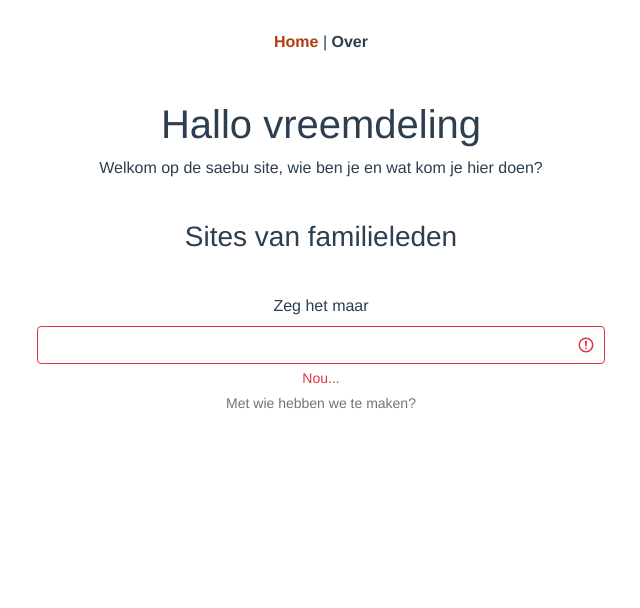
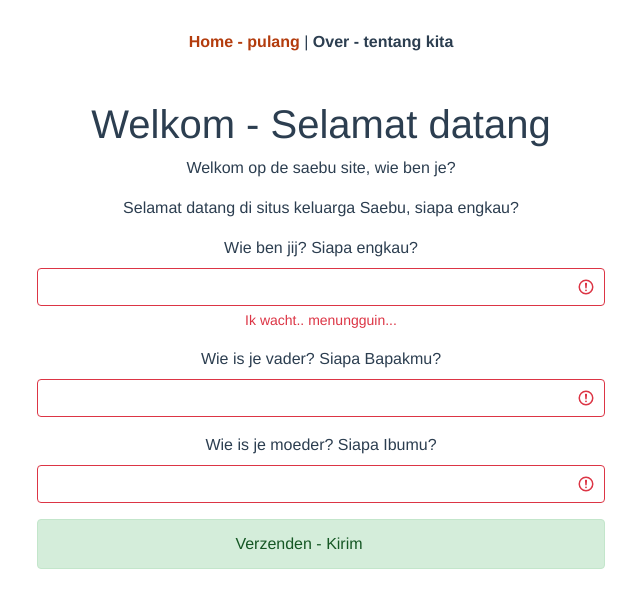
Before and after one commit to ictacademiekw1c/saebu-vue, a Vue app in the folder saebu-app/: page /#/ in a window 1280 px wide. Shown: the top 608 px of the page, without its empty margins (319-959 px from the left). Built offline with nearby package versions, Linux system fonts and the light colour scheme.

Commit message:
Saebu site eerste stappen en vue-meta toegevoegd om meta info aan iedere pgina te kunnen toevoegen

```diff
--- a/saebu-app/package.json
+++ b/saebu-app/package.json
@@ -11,6 +11,7 @@
     "bootstrap-vue": "^2.0.0-rc.11",
     "jquery": "^3.3.1",
     "vue": "^2.5.21",
+    "vue-meta": "^2.2.1",
     "vue-router": "^3.0.1",
     "vuex": "^3.0.1"
   },
--- a/saebu-app/src/App.vue
+++ b/saebu-app/src/App.vue
@@ -1,12 +1,29 @@
 <template>
   <div id="app">
     <div id="nav">
-      <router-link to="/">Home</router-link> |
-      <router-link to="/about">Over</router-link>
+      <router-link to="/">Home - pulang</router-link> |
+      <router-link to="/about">Over - tentang kita</router-link>
     </div>
     <router-view/>
   </div>
 </template>
+
+<script>
+  export default {
+    name: 'App',
+    metaInfo: {
+      // if no subcomponents specify a metaInfo.title, this title will be used
+      title: 'Familie Saebu webApp',
+      // all titles will be injected into this template
+      titleTemplate: '%s | Liefde, warmte en geborgenheid.',
+       meta: [{
+        vmid: 'description',
+        name: 'description',
+        content: 'De site van de familie Saebu, Situs keluarga Saebu di Belanda, Indonesia dan seluruh dunia. Hoe ziet de stamboom eruit, Wie zijn mijn voorouders.'
+        }]
+    }
+  }
+</script>
 
 <style>
 #app {
--- a/saebu-app/src/components/Saebu.vue
+++ b/saebu-app/src/components/Saebu.vue
@@ -2,12 +2,12 @@
   <div class="hello">
     <h1>{{ msg }}</h1>
     <p>
-      Welkom op de saebu site, wie ben je en wat kom je hier doen?
+      Welkom op de saebu site, wie ben je?
     </p>
-    <h3>Sites van familieleden</h3>
-    <ul>
-      <li></li>
-    </ul>
+    <p>
+      Selamat datang di situs keluarga Saebu, siapa engkau?
+    </p>
+
   </div>
 </template>
 
--- a/saebu-app/src/router.js
+++ b/saebu-app/src/router.js
@@ -1,9 +1,17 @@
 import Vue from "vue";
 import Router from "vue-router";
 import Home from "./views/Home.vue";
+import VueMeta from 'vue-meta';
 
 
 Vue.use(Router);
+Vue.use(VueMeta, {
+  keyName: 'metaInfo',
+  attribute: 'data-vue-meta',
+  ssrAttribute: 'data-vue-meta-server-rendered',
+  tagIDKeyName: 'vmid',
+  refreshOnceOnNavigation: true
+});
 
 export default new Router({
   routes: [
--- a/saebu-app/src/views/About.vue
+++ b/saebu-app/src/views/About.vue
@@ -1,16 +1,14 @@
 <template>
   <div class="about">
     <h1>Saebu.nl</h1>
-    <div class="alert alert-success alert-dismissible fade show" role="alert">
-             Irritant?
-        <button type="button" class="close" data-dismiss="alert" aria-label="Close">
-          <span aria-hidden="true">&times;</span>
-        </button>
-    </div>
     <p>
       Dit is de saebu.nl site die is opgezet door Abu Saebu en toegankelijk is voor de gehele familie Saebu. <br>
-      Alle Saebu's in Nederland behoren tot 1 bloedverwantschap en 1 en dezelfde stamboom. Onze roots bevinden zich
-      in Makasar (Zuid-Sulawesi).
+      Alle Saebu's in Nederland/Indonesie of elders behoren tot 1 bloedverwantschap en 1 en dezelfde stamboom. Onze roots bevinden zich
+      in Makasar en in Sinjai (beiden Sul-Sel, Indonesia).
+      </p>
+    <p>
+      Yakni situs ini bernama saebu.nl yang dibikin oleh Abu Saebu dan bisa dimanfaatkan oleh semuah warga keluarga Saebu.
+      Asal kami di Makasar dan Sinjai (berdua di Sul-Sel, Indonesia).
       </p>
   </div>
 </template>
--- a/saebu-app/src/views/Home.vue
+++ b/saebu-app/src/views/Home.vue
@@ -1,18 +1,50 @@
 <template>
   <div class="home">
-    <Saebu msg="Hallo vreemdeling"/>
+  <Saebu msg="Welkom - Selamat datang"/>
+
   <div class="homefrm">
    <b-form-group
       id="fieldset1"
-      description="Met wie hebben we te maken?"
-      label="Zeg het maar"
-      label-for="input1"
+      description=""
+      label="Wie ben jij? Siapa engkau?"
+      label-for="name"
       :invalid-feedback="invalidFeedback"
       :valid-feedback="validFeedback"
       :state="state"
   >
-    <b-form-input id="input1" :state="state" v-model.trim="name"></b-form-input>
+  <b-form-input id="name" :state="state" v-model.trim="name"></b-form-input>
   </b-form-group>
+
+   <b-form-group
+      id="fieldset2"
+      description=""
+      label="Wie is je vader? Siapa Bapakmu?"
+      label-for="namefather"
+      :invalid-feedback="invalidFeedbackF"
+      :valid-feedback="validFeedbackF"
+      :state="stateF"
+  >
+
+  <b-form-input id="namemother" :state="state" v-model.trim="namemother"></b-form-input>
+  </b-form-group>
+     <b-form-group
+      id="fieldset3"
+      description=""
+      label="Wie is je moeder? Siapa Ibumu?"
+      label-for="nameMother"
+      :invalid-feedback="invalidFeedbackM"
+      :valid-feedback="validFeedbackM"
+      :state="stateM"
+  >
+    <b-form-input id="namemother" :state="state" v-model.trim="namemother"></b-form-input>
+  </b-form-group>
+
+     <div class="alert alert-success alert-dismissible fade show" role="alert">
+        Verzenden - Kirim
+        <button type="button" class="close" data-dismiss="alert" aria-label="Close">
+        </button>
+    </div>
+
   </div>
 </div>
 </template>
@@ -28,19 +60,19 @@ export default {
   },
 computed: {
     state () {
-      return this.name.length >= 4 ? true : false
+      return this.name.length >= 3 ? true : false
     },
     invalidFeedback () {
-      if (this.name.length > 4) {
+      if (this.name.length > 3) {
         return ''
       } else if (this.name.length > 0) {
-        return 'Minimaal 4 karakters'
+        return 'Minimaal 3 karakters - 3 huruf mesti'
       } else {
-        return 'Nou...'
+        return 'Ik wacht.. menungguin...'
       }
     },
     validFeedback () {
-      return this.state === true ? 'Was dat nou zo moeilijk?' : ''
+      return this.state === true ? 'Was dat nou zo moeilijk? Apakah sulit?' : ''
     }
   },
   data () {
```
Also changed, not shown: 1 other file (tests, documents, lock files or other folders).
